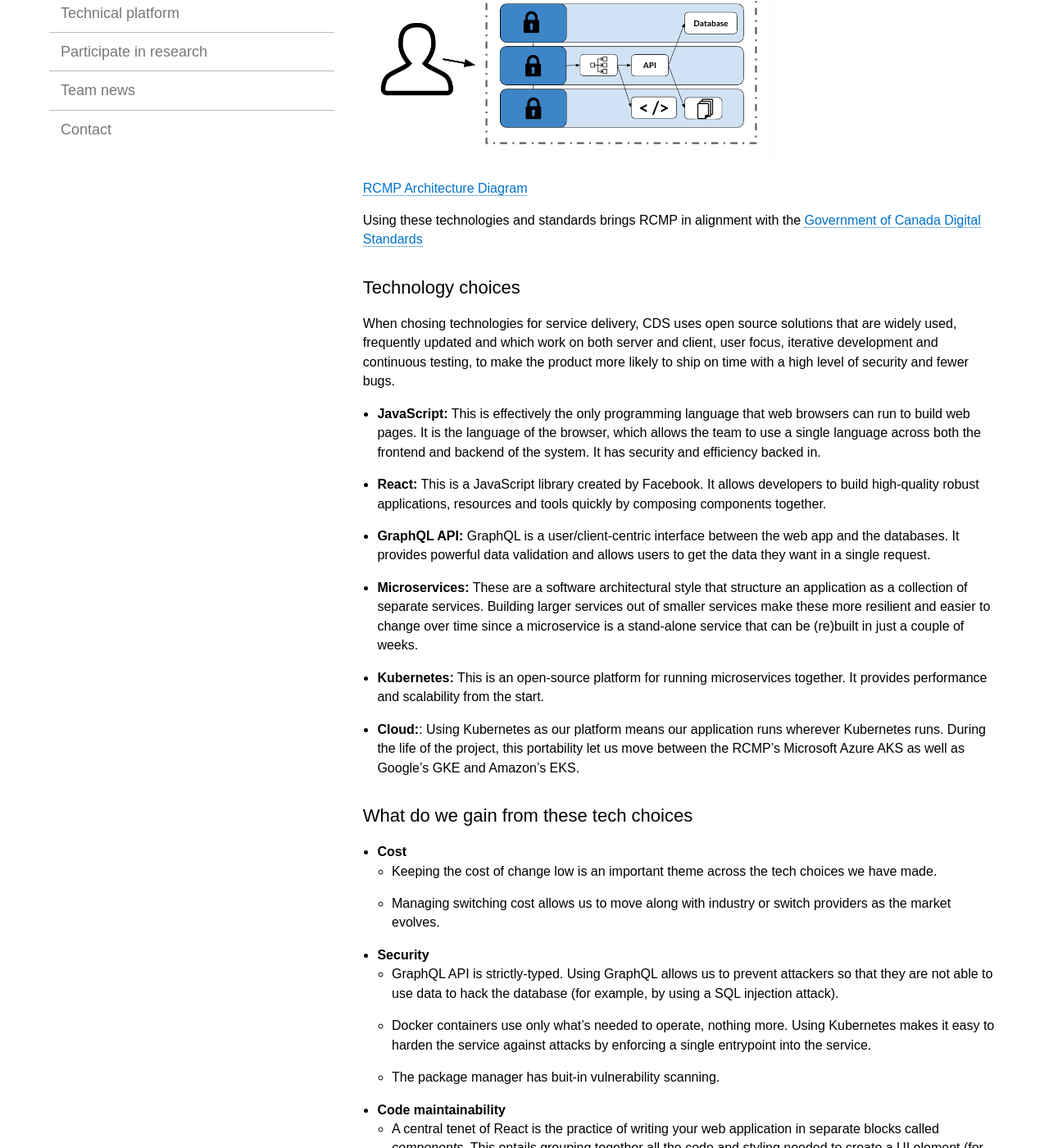
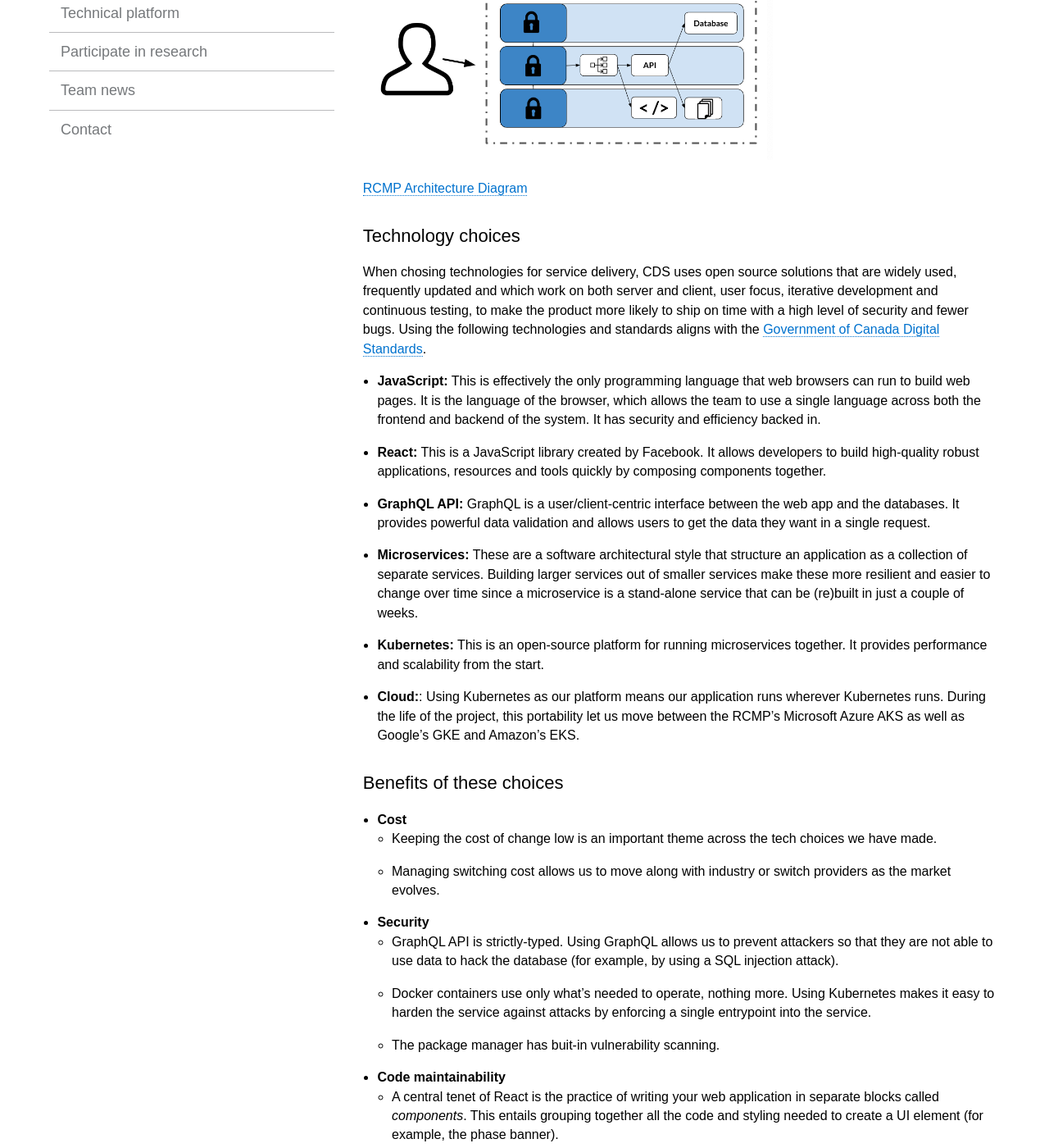
Before and after one commit to cds-snc/rcmp-report-a-cybercrime-alpha-documentation, a Jekyll site: the page built from _pages/en/technical-platform.md, in a window 1280 px wide and 1400 px high, scrolled down 481 px. Shown: the whole window at 82% size. Built offline with Jekyll 4.4.1, drawn with Linux system fonts in a browser that asks for light colours.

Commit message:
Update technical-platform.md

```diff
--- a/_pages/en/technical-platform.md
+++ b/_pages/en/technical-platform.md
@@ -16,11 +16,9 @@ This means we have built and tested the prototypes in the cloud, the report are
 
 [RCMP Architecture Diagram](../assets/docs/rcmp-architecture-diagram.pdf)
 
-Using these technologies and standards brings RCMP in alignment with the [Government of Canada Digital Standards](https://www.canada.ca/en/government/system/digital-government/government-canada-digital-standards.html)
-
 ## Technology choices
 
-When chosing technologies for service delivery, CDS uses open source solutions that are widely used, frequently updated and which work on both server and client, user focus, iterative development and continuous testing, to make the product more likely to ship on time with a high level of security and fewer bugs.
+When chosing technologies for service delivery, CDS uses open source solutions that are widely used, frequently updated and which work on both server and client, user focus, iterative development and continuous testing, to make the product more likely to ship on time with a high level of security and fewer bugs. Using the following technologies and standards aligns with the [Government of Canada Digital Standards](https://www.canada.ca/en/government/system/digital-government/government-canada-digital-standards.html).
 
 - **JavaScript:** This is effectively the only programming language that web browsers can  run to build web pages. It is the language of the browser, which allows the team to use a single language across both the frontend and backend of the system. It has security and efficiency backed in.
 - **React:** This is a JavaScript library created by Facebook. It allows developers to build high-quality robust applications, resources and tools quickly by composing components together.
@@ -29,7 +27,7 @@ When chosing technologies for service delivery, CDS uses open source solutions t
 - **Kubernetes:** This is an open-source platform for running microservices together. It provides performance and scalability from the start.
 - **Cloud:**: Using Kubernetes as our platform means our application runs wherever Kubernetes runs. During the life of the project, this portability let us move between the RCMP's Microsoft Azure AKS as well as Google's GKE and Amazon's EKS.
 
-## What do we gain from these tech choices
+## Benefits of these choices
 
 - **Cost**
   - Keeping the cost of change low is an important theme across the tech choices we have made.
@@ -61,12 +59,13 @@ When chosing technologies for service delivery, CDS uses open source solutions t
 
 - **Performance**
   - To achieve an app that is fast, we used Google Cloud and Azure Kubernetes. But how fast is fast?
+
+   ![Load]({{ site.baseurl }}/assets/img/load.png){:width="500 px"}
+
   - We performed load testing using the [k6](https://docs.k6.io) load testing tool. This allowed us to simulate people filling out the form and see how the application behaves when users access it simutaneously.
   - We determined how long it takes to initially fetch the web app, and how long it takes for the users' data to be submitted to the RCMP server.
   - Load tested showed that the application can handle 120 reports per second (~430,000 per hour). This was 5,000 times faster than the current fraud reporting system (The Canadian Anti-Fraud Centre received 150,000 calls and 1,200 emails[1]).
   - See the [frontend](https://github.com/cds-snc/report-a-cybercrime/blob/master/frontend/utils/loadTesting.js) or [api](https://github.com/cds-snc/report-a-cybercrime/blob/master/api/utils/loadTesting.js) utilities for more details.
-
- ![Load]({{ site.baseurl }}/assets/img/load.png){:width="500 px"}
 
 ## DevOps
 
```
